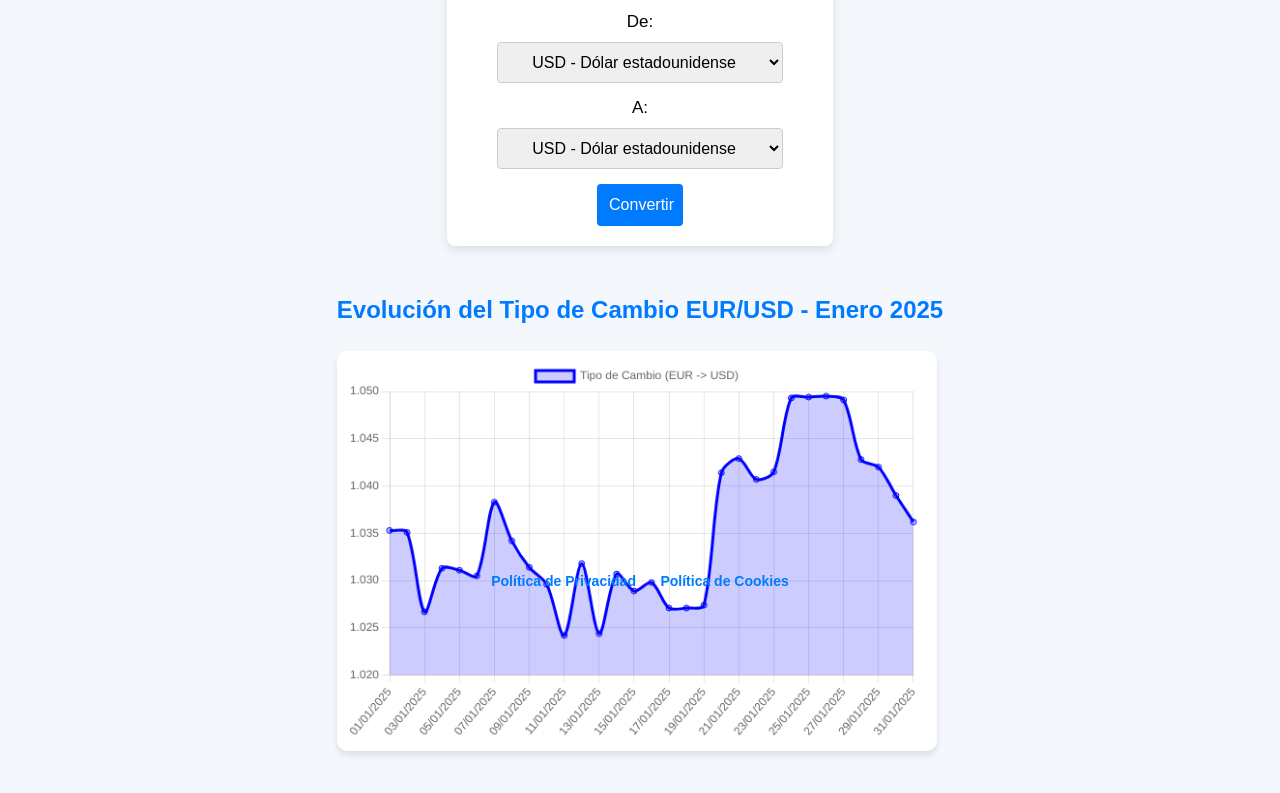
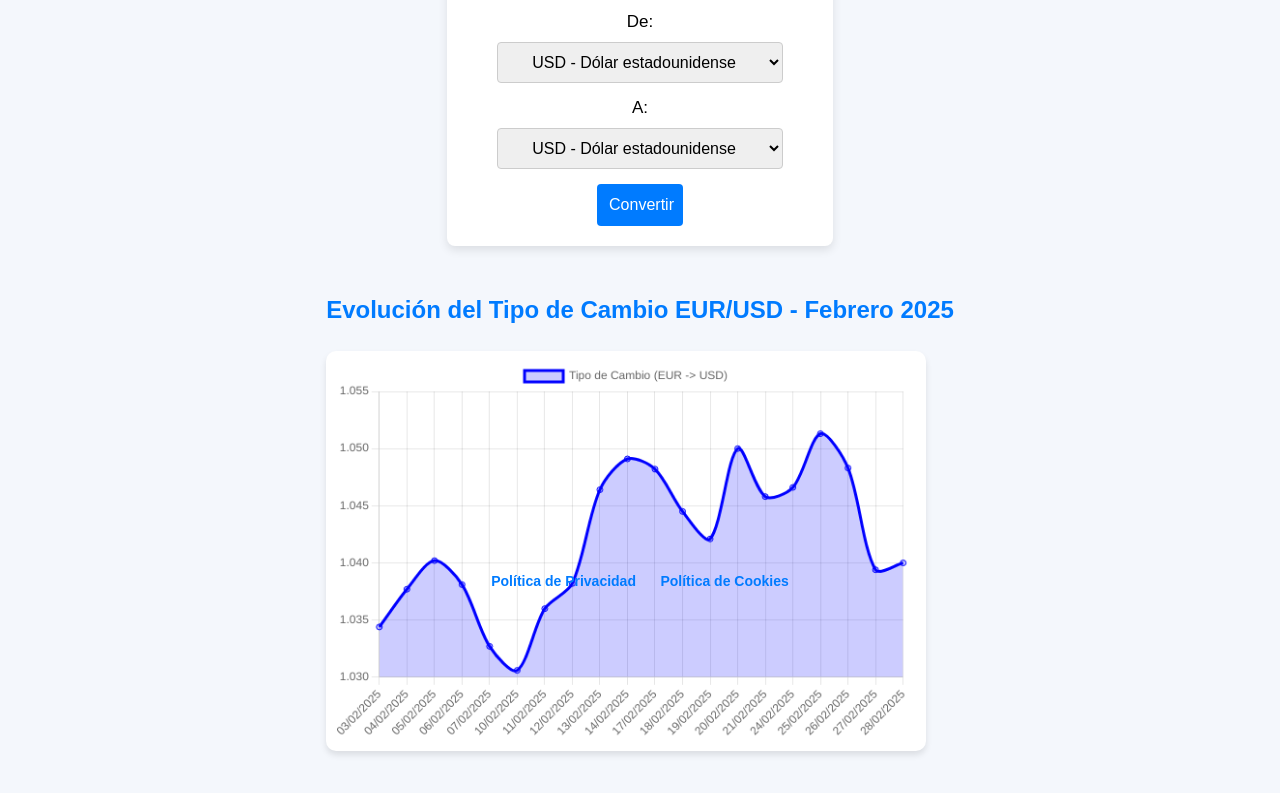
Before and after one commit to jorgeddcc7/Primer-Proyecto, a plain HTML site: page divisas.html in a window 1280 px wide. Shown: the part 195-988 px from the top of the page. Drawn offline with nearby package versions, Linux system fonts and the light colour scheme.

Commit message:
eur/usd feb

```diff
--- a/divisas.html
+++ b/divisas.html
@@ -92,7 +92,7 @@
             <!-- Resultado -->
             <p id="resultado" style="display: none;"></p>
         </div>
-        <h2>Evolución del Tipo de Cambio EUR/USD - Enero 2025</h2>
+        <h2>Evolución del Tipo de Cambio EUR/USD - Febrero 2025</h2>
         <div class="graph">
             <canvas id="exchangeRateChart"></canvas>
         </div>
--- a/divisas.js
+++ b/divisas.js
@@ -44,22 +44,18 @@ document.addEventListener("DOMContentLoaded", function() {
 
     // Las tasas de cambio reales (por ejemplo, valores aproximados para enero de 2025)
     const labels = [
-        "01/01/2025", "02/01/2025", "03/01/2025", "04/01/2025", "05/01/2025",
-        "06/01/2025", "07/01/2025", "08/01/2025", "09/01/2025", "10/01/2025",
-        "11/01/2025", "12/01/2025", "13/01/2025", "14/01/2025", "15/01/2025",
-        "16/01/2025", "17/01/2025", "18/01/2025", "19/01/2025", "20/01/2025",
-        "21/01/2025", "22/01/2025", "23/01/2025", "24/01/2025", "25/01/2025",
-        "26/01/2025", "27/01/2025", "28/01/2025", "29/01/2025", "30/01/2025", "31/01/2025"
+        "03/02/2025", "04/02/2025", "05/02/2025", "06/02/2025", "07/02/2025",
+        "10/02/2025", "11/02/2025", "12/02/2025", "13/02/2025", "14/02/2025",
+        "17/02/2025", "18/02/2025", "19/02/2025", "20/02/2025", "21/02/2025",
+        "24/02/2025", "25/02/2025", "26/02/2025", "27/02/2025", "28/02/2025",
     ];
 
-    // Las tasas de cambio reales (valores aproximados para enero de 2025)
+    // Las tasas de cambio reales
     const exchangeRates = [
-        1.0353, 1.0351, 1.0267, 1.0313, 1.0311,
-        1.0305, 1.0383, 1.0342, 1.0314, 1.0296,
-        1.0242, 1.0318, 1.0244, 1.0307, 1.0289,
-        1.0298, 1.0271, 1.0271, 1.0274, 1.0414,
-        1.0429, 1.0407, 1.0415, 1.0493, 1.0494,
-        1.0495, 1.0491, 1.0428, 1.0420, 1.0390, 1.0362
+        1.0344, 1.0377, 1.0402, 1.0381, 1.0327,
+        1.0306, 1.0360, 1.0382, 1.0464, 1.0491,
+        1.0482, 1.0445, 1.0421, 1.0500, 1.0458,
+        1.0466, 1.0513, 1.0483, 1.0394, 1.0400,
     ];
 
     try {
```
